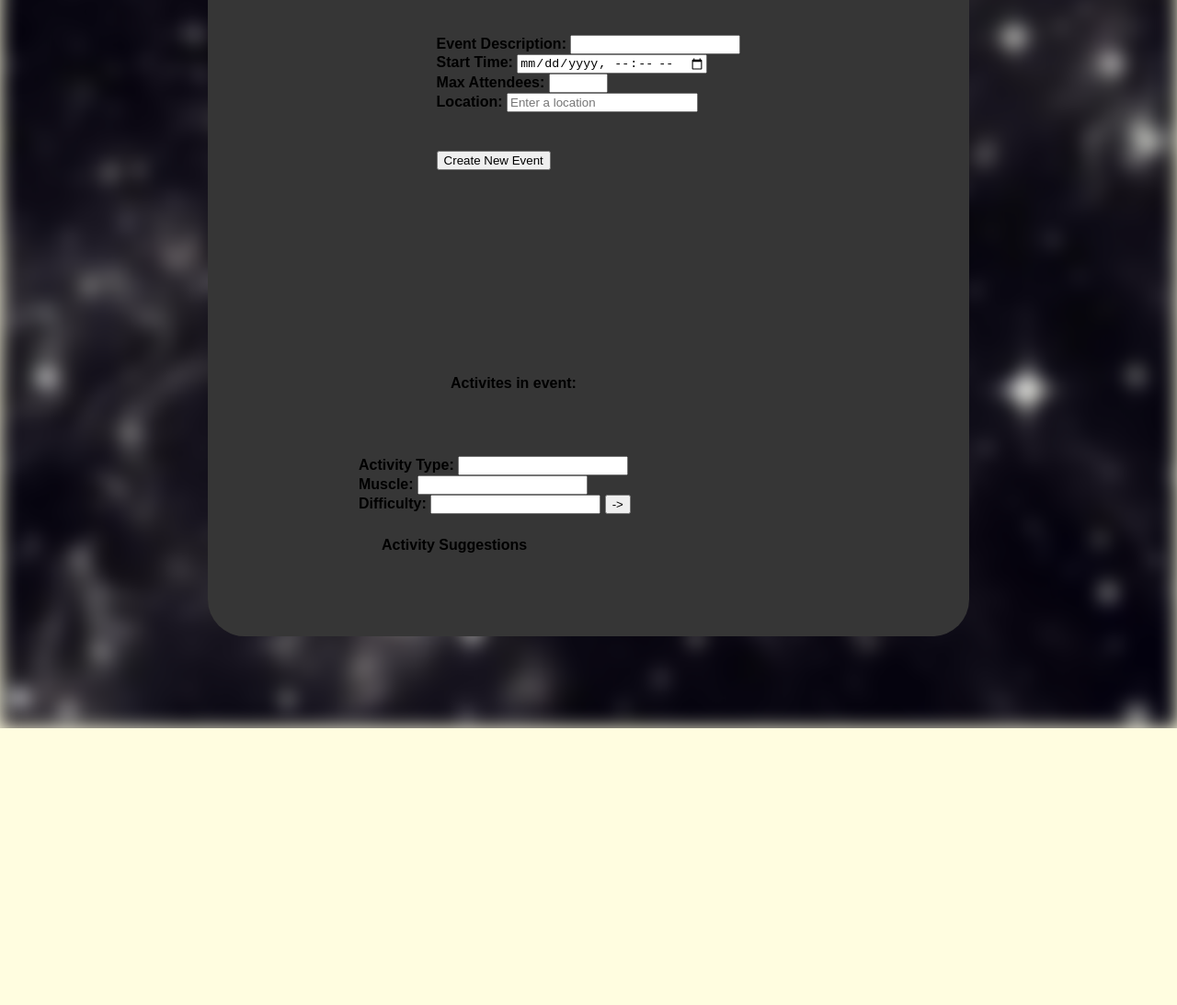
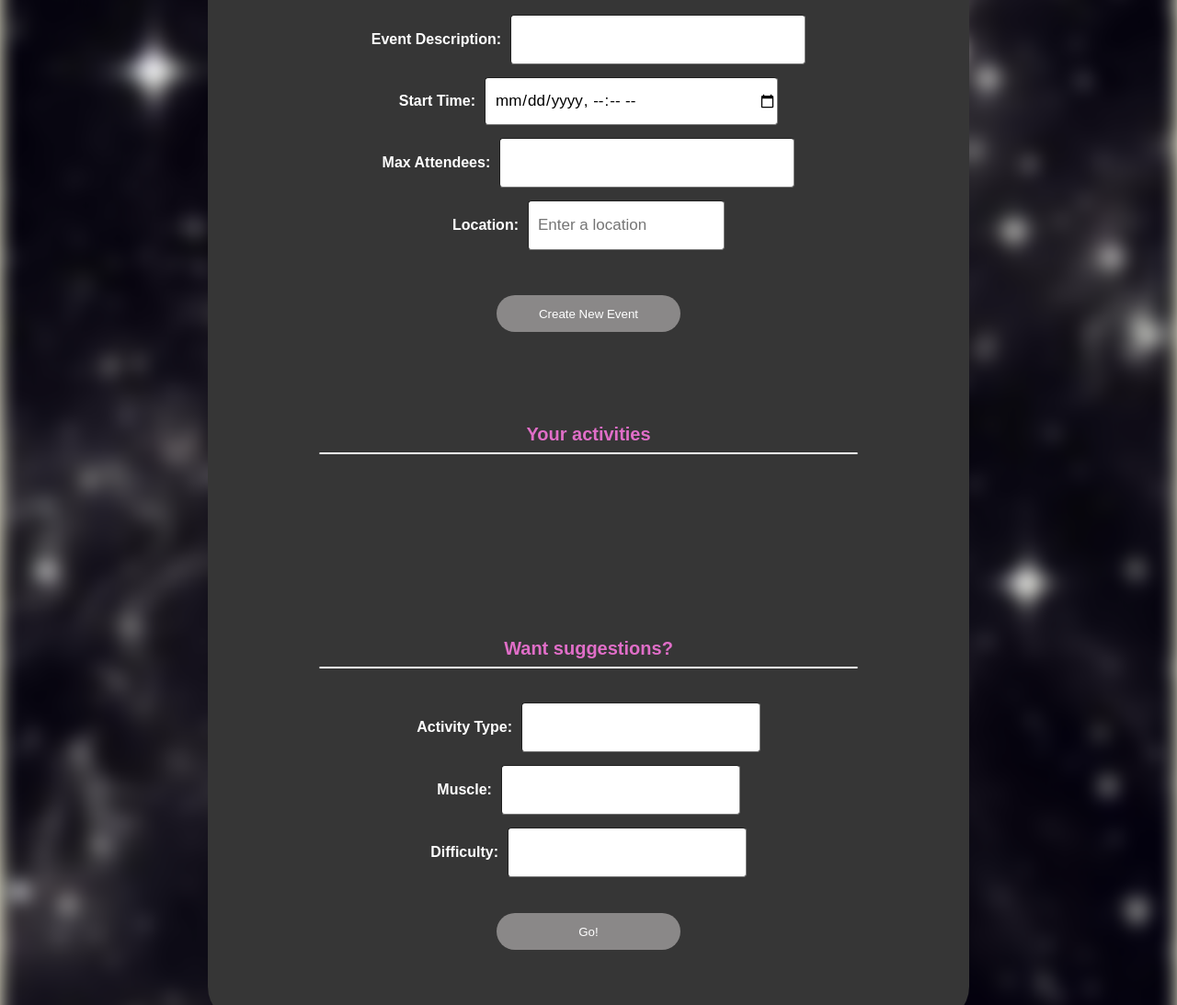
Before and after one commit to radang2014/cs120-final, a website: page pages/new_event.html in a window 1280 px wide. Shown: the part 634-1727 px from the top of the page at 92% size. Before the commit the page ends 1426 px from the top, so only its background shows below. Drawn offline with nearby package versions, Linux system fonts and the light colour scheme; some packages are replaced by stand-ins of ours.

Commit message:
Finished new_event page

```diff
--- a/pages/new_event.html
+++ b/pages/new_event.html
@@ -46,23 +46,26 @@
         </p>
         <hr class="line">
 
-        <form name="create_event" method="get" action="process_create_event">
-
+        <form class="FormStyle" name="create_event" method="get" action="process_create_event">
           <div id="meta_form_section">
-            <div>
-                Event Description: <input type="text" name="description" />
+            <div class="InputDiv">
+                <p>Event Description: </p>
+                <input class="TextInput" type="text" name="description" />
             </div>
 
-            <div>
-              Start Time: <input required type="datetime-local" id="event_date" name="event_date" />
+            <div class="InputDiv">
+              <p>Start Time: </p>
+              <input class="TextInput" required type="datetime-local" id="event_date" name="event_date" />
             </div>
 
-            <div>
-              Max Attendees: <input required type="number" name="max" step="1" min="2" max="100" pattern="[0-9]"/>
+            <div class="InputDiv">
+              <p>Max Attendees: </p>
+              <input class="TextInput" required type="number" name="max" step="1" min="2" max="100" pattern="[0-9]"/>
             </div>
 
-            <div>
-              Location: <input required style="width:200px;" type="text" id="autocomplete" placeholder="Enter a location" autocomplete="off" name="location" />
+            <div class="InputDiv">
+              <p>Location: </p>
+              <input class="TextInput" required style="width:200px;" type="text" id="autocomplete" placeholder="Enter a location" autocomplete="off" name="location" />
             </div>
 
             <div style="visibility:hidden;">
@@ -73,19 +76,27 @@
               <input type="text" name="tags" id="tags"/>
             </div>
 
-            <input type="submit" value="Create New Event" />
+            <input class="InputButton" type="submit" value="Create New Event" />
 
           </div>
         </form>
 
+        <p class="SectionTitle">
+          Your activities
+        </p>
+        <hr class="line">
         <div id="activies">
-          Activites in event:
         </div>
 
+        <p class="SectionTitle">
+          Want suggestions?
+        </p>
+        <hr class="line">
         <div id="suggestion_wrapper">
-          <div>
-            <form id="tag_search_form">
-              Activity Type: <input id="searchTag" type="text" name="tag" list="searchTagList"/><br>
+            <form class="FormStyle" id="tag_search_form">
+              <div class="InputDiv">
+                <p>Activity Type: </p>
+                <input class="TextInput" id="searchTag" type="text" name="tag" list="searchTagList"/><br>
                 <datalist id="searchTagList">
                   <option value="cardio">cardio</option>
                   <option value="olympic_weightlifting">olympic_weightlifting</option>
@@ -95,8 +106,11 @@
                   <option value="stretching">stretching</option>
                   <option value="strongman">strongman</option>
                 </datalist>
+              </div>
 
-              Muscle: <input id="searchMuscle" type="text" name="muscle" list="muscleList" /><br>
+              <div class="InputDiv">
+                <p>Muscle: </p>
+                <input class="TextInput" id="searchMuscle" type="text" name="muscle" list="muscleList" /><br>
                 <datalist id="muscleList">
                   <option value="abdominals">abdominals</option>
                   <option value="abductors">abductors</option>
@@ -115,19 +129,22 @@
                   <option value="traps">traps</option>
                   <option value="triceps">triceps</option>
                 </datalist>
-              Difficulty: <input id="searchLevel" type="text" name="difficulty" list="levelList" />
+              </div>
+
+              <div class="InputDiv">
+                <p>Difficulty: </p>
+                <input class="TextInput" id="searchLevel" type="text" name="difficulty" list="levelList" />
                 <datalist id="levelList">
                   <option value="beginner">beginner</option>
                   <option value="intermediate">intermediate</option>
                   <option value="expert">expert</option>
                 </datalist>
-              <input type="submit" value="->" />
+              </div>
+              <input class="InputButton" style="margin: 32px 0px;" type="submit" value="Go!"/>
             </form>
 
             <div id="activity_suggestions">
-              Activity Suggestions
               &nbsp;
-            </div>
             </div>
         </div>
       </div>
@@ -152,7 +169,7 @@
       .then(response => response.json())
       .then(data => {
 
-        activities = 'Activity Suggestions';
+        activities = '';
         data.forEach(function(exercise) {
           let name = exercise.name
           let type = exercise.type
@@ -177,7 +194,7 @@
     updateExerciseList = function() {
       let exercise_names = []
       let tags = []
-      activities = 'Activities in Event:<br>'
+      activities = ''
       exercise_list.forEach(function(exercise){
         var tagtype = exercise.attr('tagtype')
         activities += `<div class='activityEntered' id='${exercise[0].id}' tagtype='${tagtype}'>${exercise[0].innerHTML}</div>`
--- a/style/login_style.css
+++ b/style/login_style.css
@@ -59,5 +59,4 @@ body {
 
 .LoginButton:hover {
     background-color: rgb(214, 214, 214);
-
 }
--- a/style/new_event_style.css
+++ b/style/new_event_style.css
@@ -53,18 +53,22 @@ html {
   }
 
   #meta_form_section {
-    height:300px;
-    /* width:275px; */
-    margin:25px;
+    width: 100%;
     border-radius: 20px;
-    padding:10px;
+    display: flex;
+    flex-direction: column;
+    justify-content: center;
+    align-items: center;
+    padding: 0px;
+    margin: 0px;
   }
 
   #suggestion_wrapper {
-    width:500px;
-    margin:25px;
-    border-radius: 20px;
-    padding:10px;
+    width: 80%;
+    display: flex;
+    flex-direction: column;
+    justify-content: center;
+    align-items: center;
   }
 
   #activies {
@@ -75,15 +79,16 @@ html {
   }
 
   #activity_suggestions {
-    width: 300px;
-    margin:15px;
-    padding:10px;
+    width: 100%;
     border-radius: 20px;
-    float:left;
+    display: flex;
+    flex-direction: row;
+    justify-content: center;
+    flex-wrap: wrap;
   }
 
   #adverts {
-    width:90%;
+    width: 90%;
     display: flex;
     justify-content: center;
     flex-direction: row;
@@ -91,11 +96,14 @@ html {
   }
 
   .activitySuggestion, .activityEntered {
-    border: 1px solid #000000;
-    margin: 5px;
-    border-radius: 10px;
-    padding: 10px;
-    text-transform: capitalize;
+    color: white;
+    background-color: rgb(101, 103, 104);
+    text-align: center;
+    border: none;
+    width: 200px;
+    border-radius: 20px;
+    margin: 10px;
+    padding: 25px;
   }
 
   .ad_item {
@@ -160,7 +168,7 @@ html {
 
   .line {
     width: 76%;
-    border-width: 2px;
+    border-width: 1px;
     border-style: solid;
     border-color: white;
     border-radius: 2px;
@@ -170,6 +178,55 @@ html {
 .SectionTitle {
   margin: 0;
   padding: 0;
+  color: rgb(224, 110, 200);
+  margin-top: 100px;
+  font-size: 20px;
+
+}
+
+.TextInput {
+  font-family: "Poppins", sans-serif;
+  width: 50%;
+  border-radius: 4px;
+  border-width: 1px;
+  height: 50px;
+  font-size: 17px;
+  padding-left: 10px;
+  margin-left: 10px;
+}
+
+.InputDiv {
+  width: 100%;
+  display: flex;
+  flex-direction: row;
+  align-items: center;
+  justify-content: center;
   color: white;
-  margin-top: 100px;
+  float: left;
+  margin: 7px;
 }
+
+.FormStyle {
+  padding: 0px;
+  width: 80%;
+  display: flex;
+  flex-direction: column;
+  justify-content: center;
+  align-items: center;
+}
+
+.InputButton {
+  font-family: "Poppins", sans-serif;
+  background-color: rgb(138, 136, 136);
+  height: 40px;
+  width: 200px;
+  border-radius: 30px;
+  cursor: pointer;
+  border: none;
+  color: white;
+}
+
+.InputButton:hover {
+  background-color: rgb(224, 110, 200);
+  transition: background-color 0.5s ease, color 0.5s ease;;
+}
```
Lines whose indentation alone changed are shown as unchanged.
